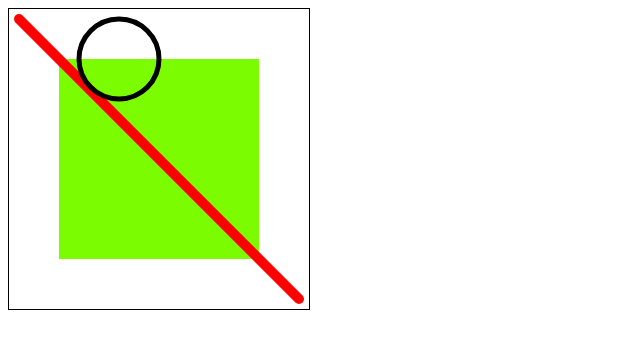
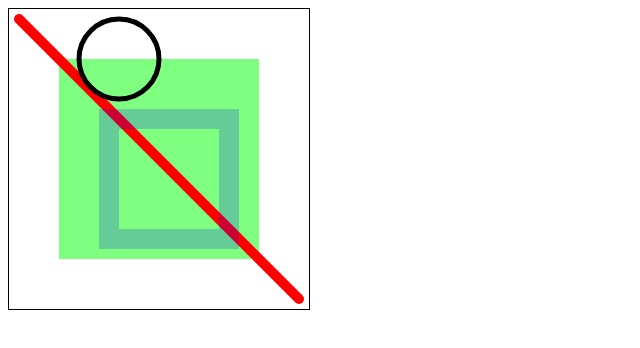
Before and after one commit to Koijari/Canvas-API, a plain HTML site: page index.html in a window 1280 px wide. Shown: the whole page, without its empty margins (0-640 px from the left). Drawn offline with Linux system fonts and the light colour scheme.

Commit message:
sisältöä lisätty

```diff
--- a/index.html
+++ b/index.html
@@ -12,7 +12,7 @@
     <script>
         const canvas = document.getElementById("miunCanvas"); //pick element
         const ctx = canvas.getContext("2d"); //for tools (properties and methods)
-        ctx.fillStyle = "lawngreen"; // objektin täyttöväri
+        ctx.fillStyle = "rgb(0 255 0 / 50%)"; // objektin täyttöväri + läpinäkyvyys
         ctx.fillRect(50,50,200,200); //method fillRect(x, y, width, height)
         ctx.beginPath() //uusi polku
         ctx.moveTo(10, 10) // alkupiste
@@ -31,5 +31,12 @@
         ctx1.strokeStyle = 'black'
         ctx1.stroke() // piirto
     </script>
+    <script>
+        const canvas2 = document.getElementById("miunCanvas"); //pick element
+        const ctx2 = canvas2.getContext("2d"); //for tools (properties and methods)
+        ctx2.strokeStyle = 'rgb(0 0 255 / 20%)'
+        ctx2.lineWidth = 20
+        ctx2.strokeRect(100, 110, 120, 120)
+    </script>
 </body>
 </html>
```
